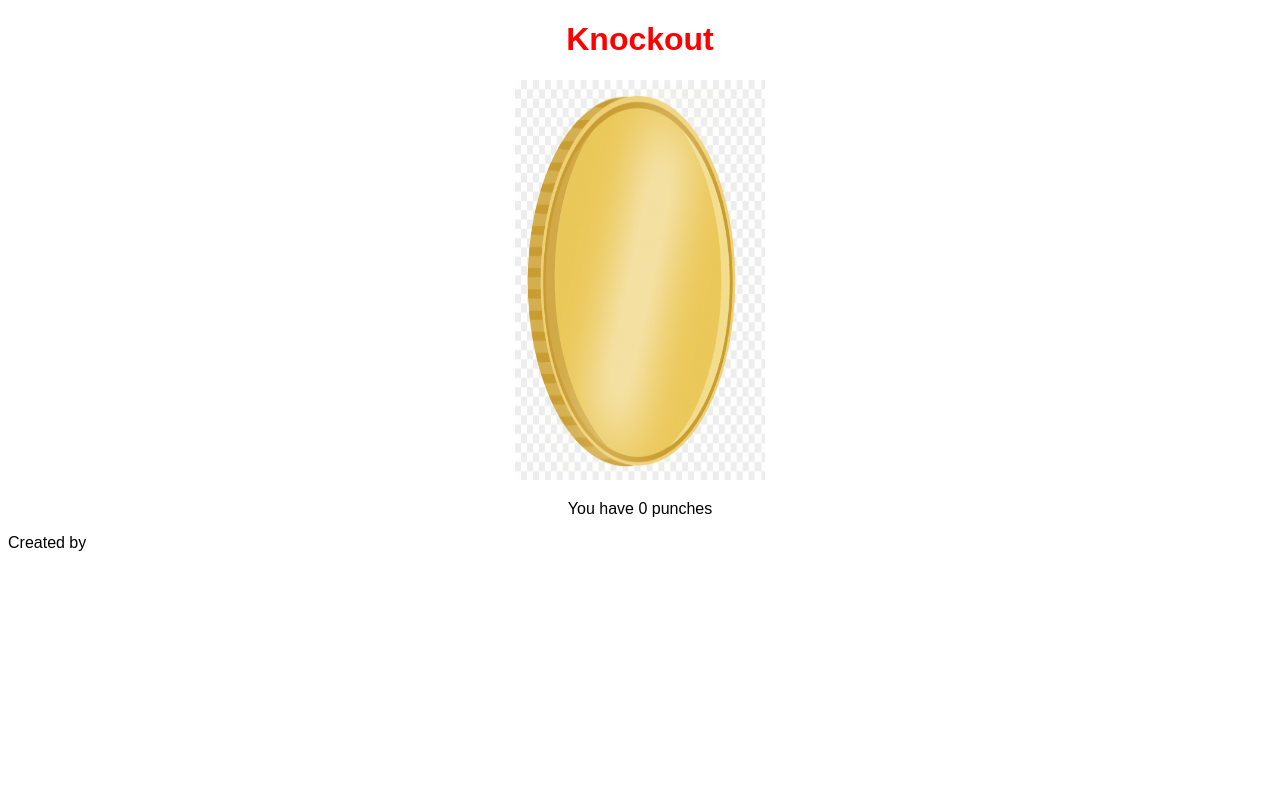
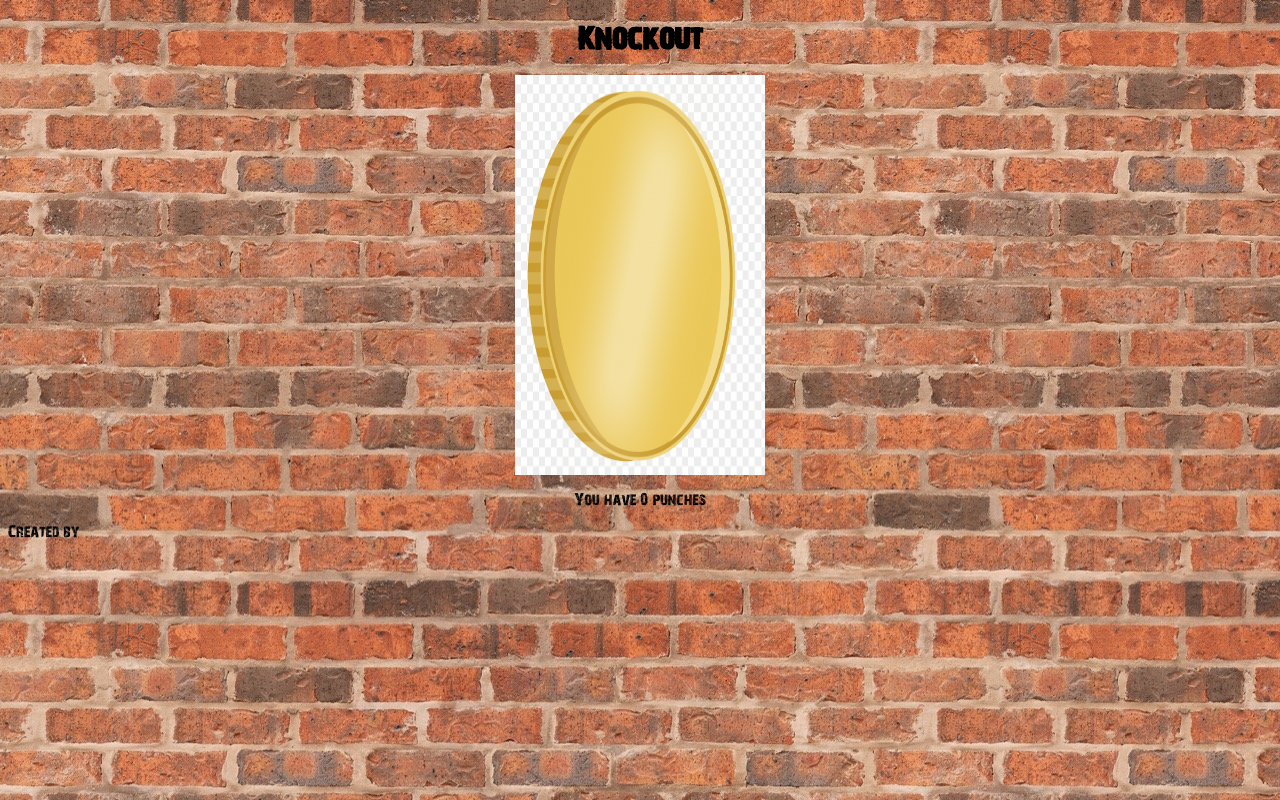
Before and after one commit to PigeonZow/knockout, a PHP site: page / in a window 1280 px wide. Run offline with PHP 8.4, Linux system fonts and the light colour scheme.

Commit message:
styled font and background

```diff
--- a/styles/styles.css
+++ b/styles/styles.css
@@ -1,6 +1,16 @@
 body{
-    font-family: Arial, Helvetica, sans-serif;
+    font-family: myFirstFont;
+    background-image: url(bricks.jpg);
 }
+
+.punches-text{
+    font-size: 2em;
+}
+
+@font-face {
+    font-family: myFirstFont;
+    src: url(fonts/28days.ttf);
+  }
 
 .sandbag{
     height: 400px;
@@ -9,7 +19,7 @@ body{
 
 header{
     text-align: center;
-    color: red;
+
 }
 
 main{
```
Also changed, not shown: styles/bricks.jpg (added), styles/fonts/28days.ttf (added).
